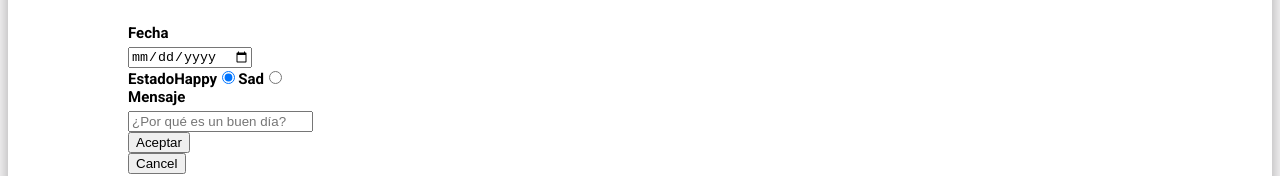
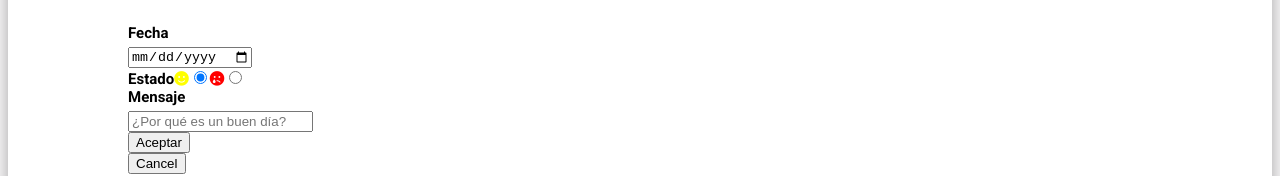
Before and after one commit to VaqueroFontenla/f-online-life-calendar-VaqueroFontenla, a React (Create React App) app: page /#/edition in a window 1280 px wide. Shown: the part 176-352 px from the top of the page. Built offline with nearby package versions, Linux system fonts and the light colour scheme.

Commit message:
Add face icons

```diff
--- a/public/index.html
+++ b/public/index.html
@@ -5,6 +5,7 @@
     <meta name="viewport" content="width=device-width, initial-scale=1, shrink-to-fit=no">
     <meta name="theme-color" content="#000000">
     <link rel="shortcut icon" href="%PUBLIC_URL%/favicon.ico">
+    <link rel="stylesheet" href="https://use.fontawesome.com/releases/v5.4.1/css/all.css" integrity="sha384-5sAR7xN1Nv6T6+dT2mhtzEpVJvfS3NScPQTrOxhwjIuvcA67KV2R5Jz6kr4abQsz" crossorigin="anonymous">
     <title>Life Calendar</title>
   </head>
   <body>
--- a/src/components/Edition/Edition.css
+++ b/src/components/Edition/Edition.css
@@ -23,3 +23,11 @@
   font-size: 15px;
   margin-bottom: 5px;
 }
+
+.fa-smile {
+  color: yellow;
+}
+
+.fa-sad-tear {
+  color: red;
+}
--- a/src/components/Edition/Edition.js
+++ b/src/components/Edition/Edition.js
@@ -26,7 +26,7 @@ class Edition extends Component {
                      name="happy"
                      className="label"
                      >
-                     Happy
+                     <i class="fas fa-smile"></i>
                </label>
                <input id="happy"
                       type="radio"
@@ -38,7 +38,7 @@ class Edition extends Component {
                       name="sad"
                       className="label"
                       >
-                      Sad
+                      <i class="fas fa-sad-tear"></i>
                 </label>
                 <input id="sad"
                        type="radio"
```
